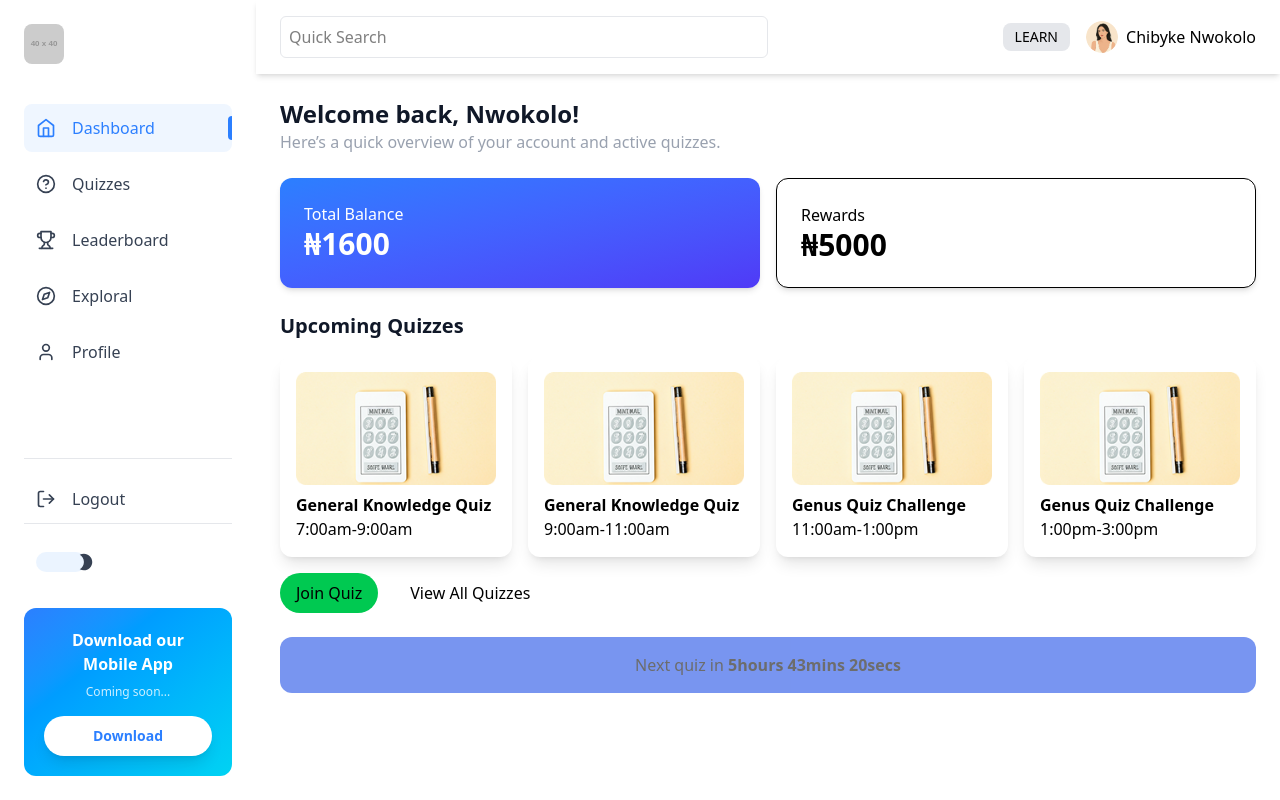
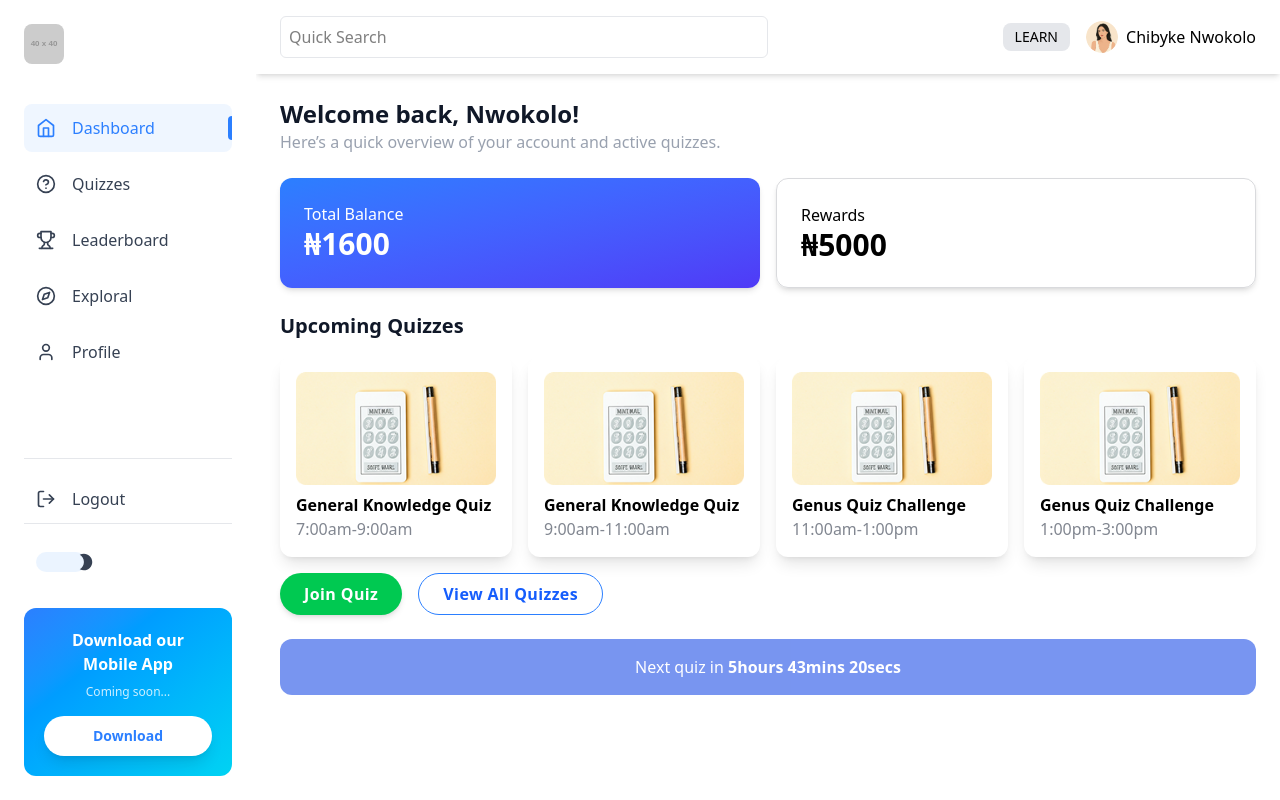
Before and after one commit to nitoC/genus_lab, a Next.js app: page /dashboard in a window 1280 px wide. Built offline with nearby package versions, Linux system fonts and the light colour scheme.

Commit message:
feat:add dark mode

```diff
--- a/src/app/globals.css
+++ b/src/app/globals.css
@@ -25,6 +25,49 @@
   --text-clamp: clamp(32px, 5vw, 48px);
   --text-clamp2: clamp(20px, 5vw, 40px);
   --text-clamp-sm: clamp(16px, 5vw, 33px);
+}
+@layer components {
+  .btn-rich {
+    @apply relative overflow-hidden transition-all duration-500 ease-in-out px-6 py-2 rounded-full font-semibold tracking-wide;
+  }
+
+  .btn-rich::before {
+    content: "";
+    @apply absolute inset-0 transition-all duration-500 rounded-full;
+    z-index: -1;
+  }
+
+  .btn-green {
+    @apply bg-green-500 text-white shadow-md;
+  }
+
+  .btn-green:hover {
+    @apply scale-105 shadow-lg;
+  }
+
+  .btn-green::before {
+    @apply bg-gradient-to-r from-green-400 via-emerald-500 to-green-600 opacity-0;
+  }
+
+  .btn-green:hover::before {
+    @apply opacity-100 blur-sm;
+  }
+
+  .btn-outline {
+    @apply border border-blue-500 text-blue-600 bg-white;
+  }
+
+  .btn-outline:hover {
+    @apply bg-blue-50 scale-105 shadow-md;
+  }
+
+  .btn-outline::before {
+    @apply bg-gradient-to-r from-blue-400 via-blue-600 to-blue-500 opacity-0;
+  }
+
+  .btn-outline:hover::before {
+    @apply opacity-10 blur-md;
+  }
 }
 
 .hero {
--- a/src/assets/icons/Play.tsx
+++ b/src/assets/icons/Play.tsx
@@ -24,9 +24,9 @@ const Play = ({ width }: { width: number }) => {
           width="200"
           height="200"
           filterUnits="userSpaceOnUse"
-          color-interpolation-filters="sRGB"
+          colorInterpolationFilters="sRGB"
         >
-          <feFlood flood-opacity="0" result="BackgroundImageFix" />
+          <feFlood floodOpacity="0" result="BackgroundImageFix" />
           <feColorMatrix
             in="SourceAlpha"
             type="matrix"
--- a/src/components/Cards/BalanceCard.tsx
+++ b/src/components/Cards/BalanceCard.tsx
@@ -4,7 +4,7 @@ const BalanceCard = () => (
       <h3>Total Balance</h3>
       <p className="text-3xl font-bold">₦1600</p>
     </div>
-    <div className=" text-black dark:text-white p-6 rounded-xl shadow-md border">
+    <div className=" text-black dark:text-white p-6 rounded-xl shadow-md border border-mygrey/30">
       <h3>Rewards</h3>
       <p className="text-3xl font-bold">₦5000</p>
     </div>
--- a/src/components/Cards/QuizCard.tsx
+++ b/src/components/Cards/QuizCard.tsx
@@ -6,7 +6,7 @@ const QuizCard = ({ title, time }: { title: string; time: string }) => (
       className="w-full mb-2 rounded"
     />
     <h4 className="font-bold text-md">{title}</h4>
-    <p className="text-primary font-medium">{time}</p>
+    <p className="text-mygrey font-medium dark:text-primary">{time}</p>
   </div>
 );
 
--- a/src/components/Dashboard/Dashboard.tsx
+++ b/src/components/Dashboard/Dashboard.tsx
@@ -27,16 +27,14 @@ const dashboard = () => {
           <QuizCard title="Genus Quiz Challenge" time="1:00pm-3:00pm" />
         </div>
         <div className="flex gap-4 mt-4">
-          <button className="bg-green-500 text-black dark:text-white px-4 py-2 rounded-full">
-            Join Quiz
-          </button>
-          <button className=" text-black dark:text-blue px-4 py-2 rounded-full">
+          <button className="btn-rich btn-green">Join Quiz</button>
+          <button className="btn-rich btn-outline dark:bg-transparent">
             View All Quizzes
           </button>
         </div>
       </section>
 
-      <div className="bg-blue-700 rounded-xl text-center p-4 text-black dark:text-white font-medium animate-pulse">
+      <div className="bg-blue-700 rounded-xl text-center p-4 text-white font-medium animate-pulse">
         Next quiz in <span className="font-bold">5hours 43mins 20secs</span>
       </div>
     </main>
--- a/src/components/Dashboard/Profile.tsx
+++ b/src/components/Dashboard/Profile.tsx
@@ -129,7 +129,9 @@ const ProfilePage = () => {
 
       {/* Profile Content */}
       <div>
-        <h3 className="text-2xl font-semibold mb-4">Profile overview</h3>
+        <h3 className="text-2xl font-semibold mb-4 dark:text-blue">
+          Profile overview
+        </h3>
         <div className="grid grid-cols-1 md:grid-cols-2 gap-6 mb-8">
           <div className="bg-gradient-to-br from-blue-500 to-blue-700 p-6 rounded-2xl relative overflow-hidden">
             <h4 className="text-lg font-semibold text-blue-100">
@@ -138,16 +140,18 @@ const ProfilePage = () => {
             <p className="text-4xl font-bold mt-2">N 1600</p>
             <CompassIcon className="absolute -right-4 -bottom-4 h-24 w-24 text-white/10" />
           </div>
-          <div className="text-black p-6 rounded-2xl border border-gray-700 relative overflow-hidden">
-            <h4 className="text-lg font-semibold text-gray">Rewards</h4>
+          <div className="text-black p-6 rounded-2xl dark:text-white border border-mygrey/30 relative overflow-hidden">
+            <h4 className="text-lg font-semibold ">Rewards</h4>
             <p className="text-4xl font-bold mt-2">N5000</p>
             <TrophyIcon className="absolute -right-4 -bottom-4 h-24 w-24 text-white/5" />
           </div>
         </div>
 
-        <h3 className="text-2xl font-semibold mb-4">Earnings Analytics</h3>
+        <h3 className="text-2xl font-semibold mb-4 dark:text-blue">
+          Earnings Analytics
+        </h3>
         <div className=" p-6 rounded-2xl border border-gray-700">
-          <h4 className="text-lg font-semibold text-black">
+          <h4 className="text-lg font-semibold text-black dark:text-mygrey">
             Earnings Over Time
           </h4>
           <p className="text-3xl font-bold mt-2">Total Earnings: N5000</p>
--- a/src/components/Dashboard/Quiz.tsx
+++ b/src/components/Dashboard/Quiz.tsx
@@ -10,34 +10,43 @@ const QuizzesPage = () => {
     <div className="p-4 sm:p-6 lg:p-8">
       <div className="max-w-4xl mx-auto">
         <div className="mb-8">
-          <h2 className="text-3xl font-bold text-gray-800">Quizzes</h2>
+          <h2 className="text-3xl font-bold text-gray-800 dark:text-blue">
+            Quizzes
+          </h2>
           <p className="text-gray-500 mt-1">
             Here's a quick overview of your account and active quizzes.
           </p>
         </div>
 
-        <div className="mb-10 p-6 rounded-2xl shadow-lg bg-white relative overflow-hidden">
+        <div className="mb-10 p-6 rounded-2xl shadow-lg bg-white dark:bg-blue/50 relative overflow-hidden">
           <div className="relative z-10">
-            <p className="text-gray-500 text-sm">Last week score</p>
-            <p className="text-5xl font-bold text-gray-800 mt-2">85</p>
+            <p className="text-gray-500 text-sm dark:text-white">
+              Last week score
+            </p>
+            <p className="text-5xl font-bold text-gray-800 mt-2 dark:text-white">
+              85
+            </p>
           </div>
           <img
             src="https://placehold.co/150x150/2A8CFF/FFFFFF?text=G"
             alt="Quiz background"
             className="absolute right-4 top-1/2 -translate-y-1/2 h-24 w-24 opacity-20 rounded-full"
           />
-          <div className="absolute inset-0 bg-gradient-to-r from-white via-white to-transparent"></div>
+          <div className="absolute inset-0 bg-gradient-to-r dark:from-blue/80 dark:via-blue/40 from-white via-white to-transparent"></div>
         </div>
 
         <div className="mb-8">
-          <h3 className="text-2xl font-semibold text-gray-800 mb-4">
+          <h3 className="text-2xl font-semibold text-gray-800 mb-4 dark:text-blue">
             Upcoming Quizzes
           </h3>
           <div className="grid grid-cols-2 sm:grid-cols-4 gap-4 text-center">
             {countdown.map((item) => (
-              <div key={item.label} className="bg-gray-100 p-6 rounded-xl">
+              <div
+                key={item.label}
+                className="bg-gray-100 dark:bg-mygrey/30 p-6 rounded-xl"
+              >
                 <p className="text-4xl font-bold text-blue-500">{item.value}</p>
-                <p className="text-sm text-gray-500 uppercase tracking-wider mt-1">
+                <p className="text-sm text-gray-500 dark:text-white/50 uppercase tracking-wider mt-1">
                   {item.label}
                 </p>
               </div>
--- a/src/components/Sidebar.tsx
+++ b/src/components/Sidebar.tsx
@@ -34,7 +34,7 @@ const Sidebar = ({
   ];
 
   return (
-    <aside className=" text-gray-700 w-64 min-h-screen p-6 flex-col flex fixed top-0 left-0 ">
+    <aside className=" text-gray-700 dark:bg-gray-950 bg-white w-64 min-h-screen p-6 flex-col flex fixed top-0 left-0 ">
       <div className="text-3xl font-bold mb-10 text-blue-500">
         <img
           src="https://placehold.co/40x40/2A8CFF/FFFFFF?text=G"
```
